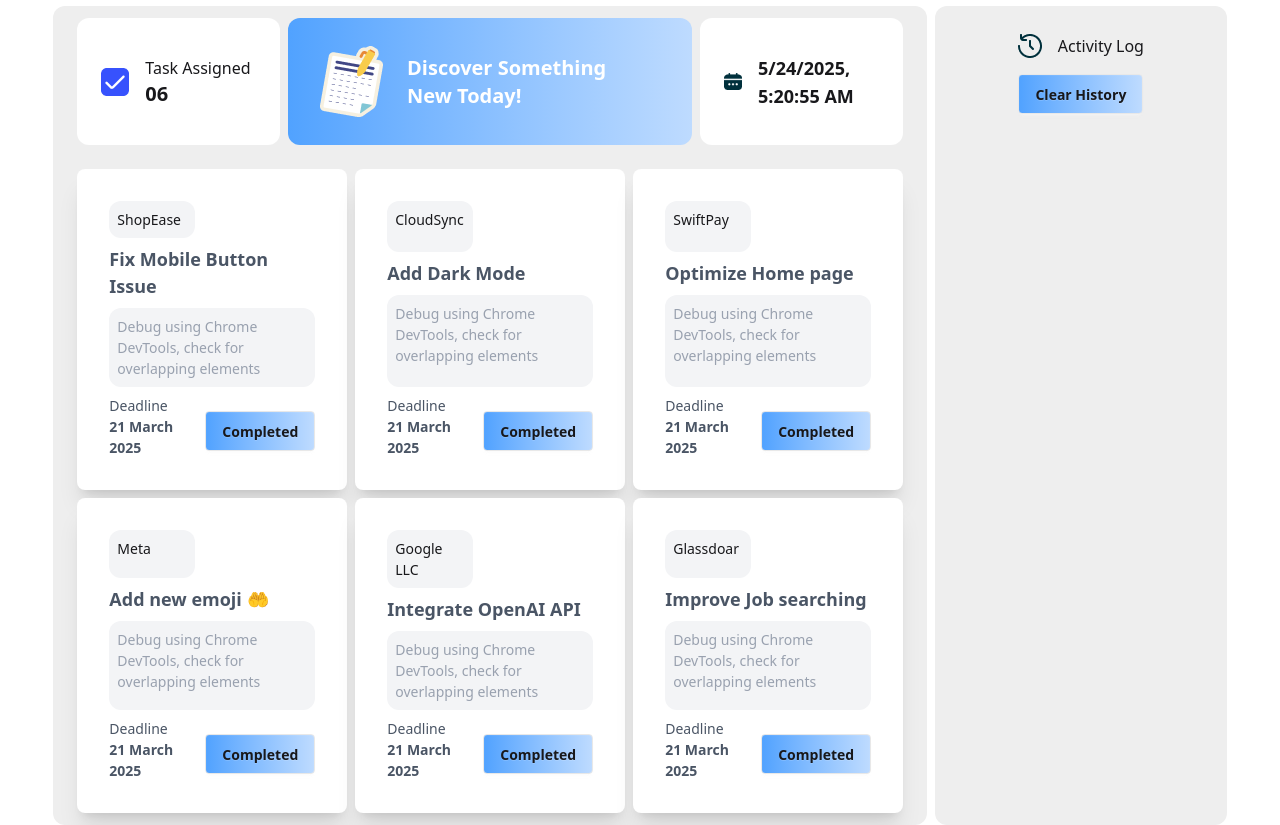
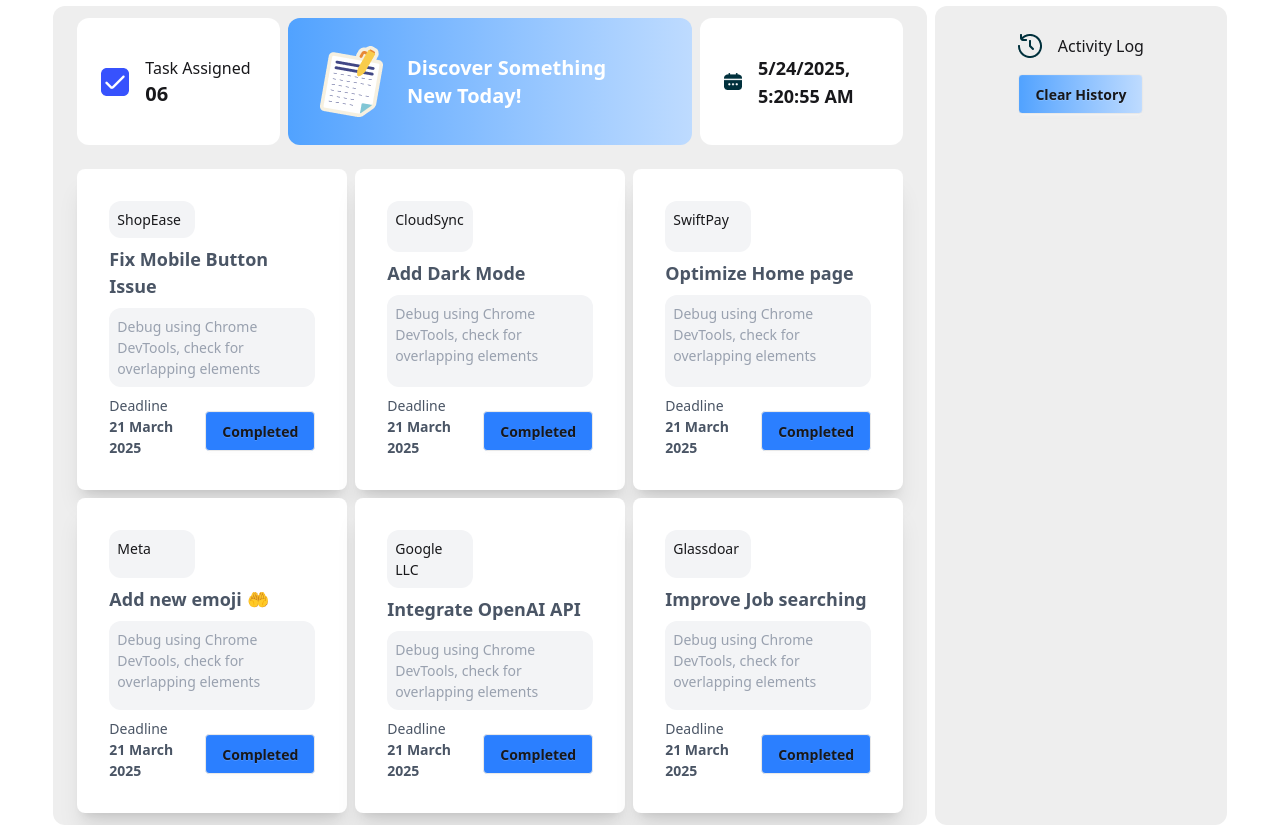
Before and after one commit to hafsawd/DevBoard, a plain HTML site: page index.html in a window 1280 px wide. Shown: the part 102-927 px from the top of the page. Drawn offline with nearby package versions, Linux system fonts and the light colour scheme.

Commit message:
colour change of the button

```diff
--- a/index.html
+++ b/index.html
@@ -76,7 +76,7 @@
                             <h1>Deadline</h1>
                             <p class="font-bold">21 March 2025</p>
                         </div>
-                        <button class="btn bg-gradient-to-r from-blue-400 to-blue-200  mt-4 w-fit completeBtn">Completed</button>
+                        <button class="btn  bg-blue-500 mt-4 w-fit completeBtn">Completed</button>
                     </div>
                     </div>
                 </div>
@@ -92,7 +92,7 @@
                             <h1>Deadline</h1>
                             <p class="font-bold">21 March 2025</p>
                         </div>
-                        <button class="btn bg-gradient-to-r from-blue-400 to-blue-200  mt-4 w-fit completeBtn">Completed</button>
+                        <button class="btn  bg-blue-500 mt-4 w-fit completeBtn">Completed</button>
                     </div>
                     </div>
                 </div>
@@ -108,7 +108,7 @@
                             <h1>Deadline</h1>
                             <p class="font-bold">21 March 2025</p>
                         </div>
-                        <button class="btn bg-gradient-to-r from-blue-400 to-blue-200  mt-4 w-fit completeBtn">Completed</button>
+                        <button class="btn  bg-blue-500  mt-4 w-fit completeBtn">Completed</button>
                     </div>
                     </div>
                 </div>
@@ -124,7 +124,7 @@
                             <h1>Deadline</h1>
                             <p class="font-bold">21 March 2025</p>
                         </div>
-                        <button class="btn bg-gradient-to-r from-blue-400 to-blue-200  mt-4 w-fit completeBtn">Completed</button>
+                        <button class="btn  bg-blue-500  mt-4 w-fit completeBtn">Completed</button>
                     </div>
                     </div>
                 </div>
@@ -140,7 +140,7 @@
                             <h1>Deadline</h1>
                             <p class="font-bold">21 March 2025</p>
                         </div>
-                        <button class="btn bg-gradient-to-r from-blue-400 to-blue-200  mt-4 w-fit completeBtn">Completed</button>
+                        <button class="btn  bg-blue-500  mt-4 w-fit completeBtn">Completed</button>
                     </div>
                     </div>
                 </div>
@@ -156,7 +156,7 @@
                             <h1>Deadline</h1>
                             <p class="font-bold">21 March 2025</p>
                         </div>
-                        <button class="btn bg-gradient-to-r from-blue-400 to-blue-200  mt-4 w-fit completeBtn">Completed</button>
+                        <button class="btn bg-blue-500  mt-4 w-fit completeBtn">Completed</button>
                     </div>
                     </div>
                 </div>
```
